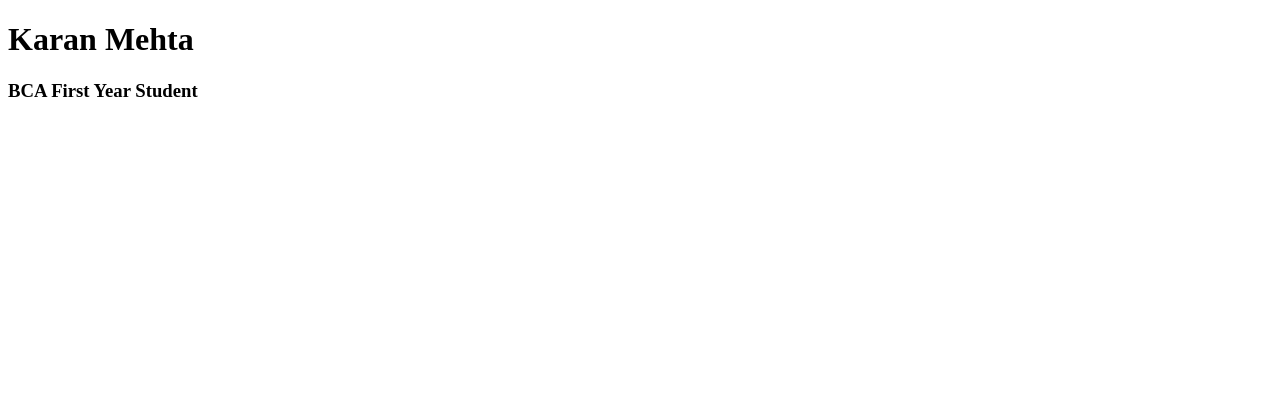
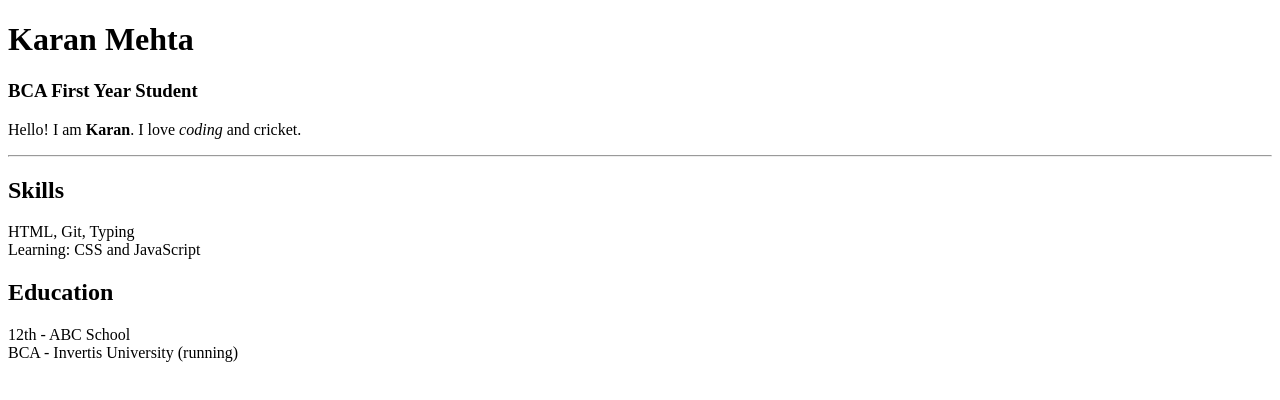
Before and after one commit to Joyarya/Invertis-mern, a plain HTML site: page Week2/index.html in a window 1280 px wide. Drawn offline with Linux system fonts and the light colour scheme.

Commit message:
Added Skills & education section

```diff
--- a/Week2/index.html
+++ b/Week2/index.html
@@ -8,3 +8,15 @@
   <!-- Heading: write your own name -->
   <h1>Karan Mehta</h1>
   <h3>BCA First Year Student</h3>
+<p>Hello! I am <strong>Karan</strong>. I love <em>coding</em> and cricket.</p>
+  <hr>
+  <!-- Skills box -->
+  <div id="skills" class="section">
+    <h2>Skills</h2>
+    <p>HTML, Git, Typing<br>Learning: CSS and JavaScript</p>
+  </div>
+  <!-- Education box -->
+  <div id="education" class="section">
+    <h2>Education</h2>
+    <p>12th - ABC School<br>BCA - Invertis University (running)</p>
+  </div>
```
